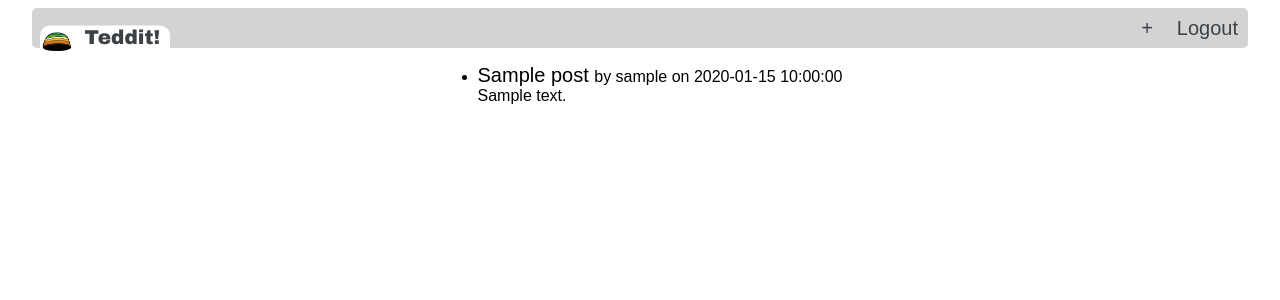
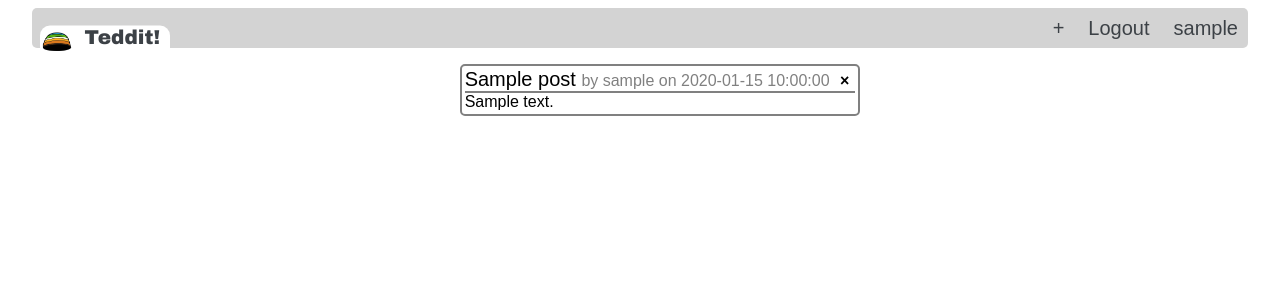
Before and after one commit to tedster-08/teddit, a Flask app: page / in a window 1280 px wide. Shown: the top 300 px of the page. Run offline with Flask 2, Linux system fonts and the light colour scheme; a user stored in the database is signed in; tables that the repository leaves empty hold one stand-in row (values such as "Sample post").

Commit message:
added post deletign

```diff
--- a/website/static/scripts/main.js
+++ b/website/static/scripts/main.js
@@ -1,3 +1,12 @@
 function hideAlert(alert) {
   document.getElementById(alert).remove();
 }
+
+function deletePost(id) {
+  fetch("/delete-post", {
+    method: "POST",
+    body: JSON.stringify({ id: id }),
+  }).then((_res) => {
+    window.location.href = "/";
+  });
+}
--- a/website/static/style/main.css
+++ b/website/static/style/main.css
@@ -180,9 +180,30 @@ label {
 
 .post {
   font: 1em Arial, sans-serif;
-  float: none;
+  list-style-type: none;
+  border: 2px solid gray;
+  padding: 0.15em;
+  border-radius: 5px;
+  min-width: 25%;
 }
 
 .post-title {
   font-size: 1.25em;
 }
+
+.post-heading {
+  border-bottom: 2px solid gray;
+}
+.post-data {
+  color: gray;
+}
+.post-body {
+  overflow-wrap: break-word;
+  hyphens: auto;
+}
+
+.delete-post {
+  background-color: transparent;
+  border: none;
+  font: bold 1em "Futura", sans-serif;
+}
--- a/website/templates/base.html
+++ b/website/templates/base.html
@@ -38,6 +38,7 @@
           {% else %}
           <a href="/post" class="navbar-link">&plus;</a>
           <a href="/logout" class="navbar-link">Logout</a>
+          <a class="navbar-link">{{user.username}}</a>
           {% endif %}
         </div>
       </nav>
--- a/website/templates/index.html
+++ b/website/templates/index.html
@@ -6,17 +6,26 @@ content %} {% if posts %}
   <li class="post">
     <div class="post-heading">
       <span class="post-title"> {{post.title}} </span>
-      <span class="poster">
-        by {{user_cls.query.get(post.user_id).username}}
+      <span class="post-data">
+        <span class="poster">
+          by {{user_cls.query.get(post.user_id).username}}
+        </span>
+        <span class="post-date"> on {{post.date}} </span>
       </span>
-      <span class="post-date">on {{post.date}} </span>
+
+      {% if user_cls.query.get(post.user_id).id == user.id%}
+      <button class="delete-post" onclick="deletePost({{post.id}});">
+        &times;
+      </button>
+      {% endif %}
     </div>
     <div class="post-body">{{post.text}}</div>
-    <br />
   </li>
+  <br />
+  <br />
   {% endfor %}
 </ul>
 
 {% else %}
-<h1>This page is empty &smile;</h1>
+<h1>There are no posts here :(</h1>
 {% endif %} {% endblock %}
--- a/website/views.py
+++ b/website/views.py
@@ -1,7 +1,8 @@
-from flask import Blueprint, render_template, request, flash, redirect, url_for
+from flask import Blueprint, render_template, request, flash, redirect, url_for, jsonify
 from flask_login import login_required, current_user
 from .models import Post, User
 from . import db
+import json
 
 views = Blueprint('views', __name__)
 
@@ -9,7 +10,7 @@ views = Blueprint('views', __name__)
 @views.route("/")
 @login_required
 def home():
-    posts = Post.query.order_by(Post.date).all()
+    posts = Post.query.order_by(Post.date.desc()).all()
     return render_template("index.html", user=current_user, posts=posts, user_cls=User)
 
 
@@ -31,4 +32,16 @@ def new_post():
             flash("Post created.", category="success")
             return redirect(url_for('views.home'))
 
-    return render_template("new_post.html", page_title="New Post", user=current_user)
+    return render_template("new_post.html", page_title="New Post", user=current_user,)
+
+
+@views.route('/delete-post',  methods=["POST"])
+def delete_post():
+    data = json.loads(request.data)
+    post_id = data['id']
+    post = Post.query.get(post_id)
+    if post:
+        if post.user_id == current_user.id:
+            db.session.delete(post)
+            db.session.commit()
+            return jsonify({})
```
